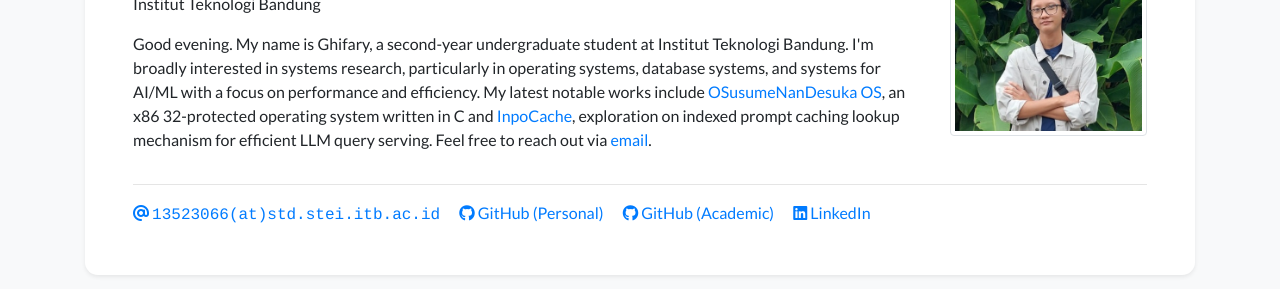
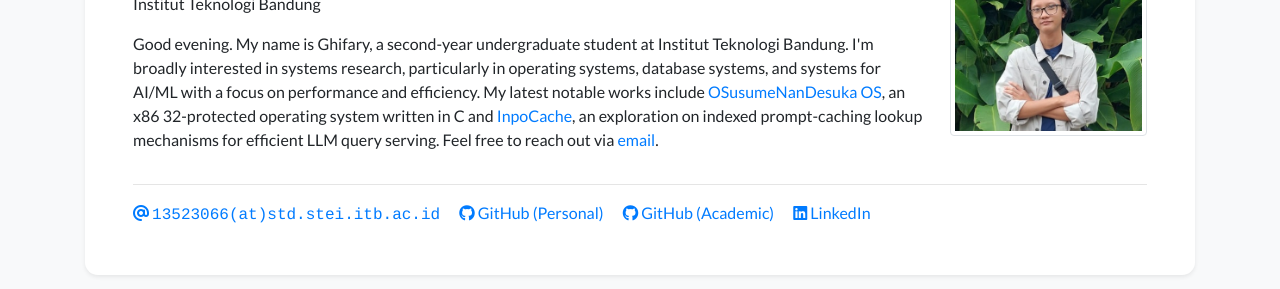
Before and after one commit to Nuetaari/nuetaari.github.io, a Jekyll site: the page built from index.html, in a window 1280 px wide and 1226 px high. Shown: the part 192-481 px from the top of the window. Built offline with Jekyll 4.4.1, drawn with Linux system fonts in a browser that asks for light colours; nearby versions of some CDN libraries; a style sheet for code colours, icons or effects is not loaded.

Commit message:
doc: update data

```diff
--- a/_data/profile.yml
+++ b/_data/profile.yml
@@ -30,7 +30,7 @@ short_bio: >-
     My latest notable works include
     <a href="https://github.com/Sanesasaha/OSusumeNanDesuka">OSusumeNanDesuka OS</a>, an x86 32-protected operating system written in C and
     <a href="https://informatika.stei.itb.ac.id/~rinaldi.munir/Stmik/2024-2025/Makalah2025/Makalah-IF2211-Strategi-Algoritma-2025%20(100).pdf">InpoCache</a>,
-    exploration on indexed prompt caching lookup mechanism for efficient LLM query serving.
+    an exploration on indexed prompt-caching lookup mechanisms for efficient LLM query serving.
     Feel free to reach out via
     <a href="mailto:13523066@std.stei.itb.ac.id">email</a>.
   </p>
```
